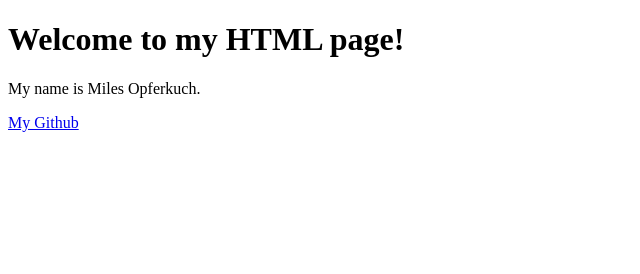
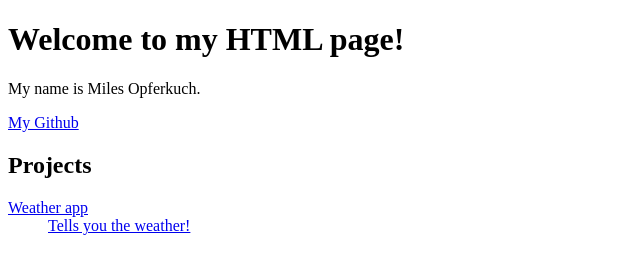
Before and after one commit to MilesOpferkuch/website, a plain HTML site: page index.html in a window 1280 px wide. Shown: the whole page, without its empty margins (0-640 px from the left). Drawn offline with Linux system fonts and the light colour scheme.

Commit message:
Update index.html

```diff
--- a/index.html
+++ b/index.html
@@ -8,5 +8,10 @@
     <h1>Welcome to my HTML page!</h1>
     <p>My name is Miles Opferkuch.</p>
     <a href="https://github.com/milesopferkuch">My Github</a>
+    <h2>Projects</h2>
+    <dl>
+      <dt><a href="www.github.com/orebit">Weather app</dt>
+        <dd>Tells you the weather!</dd>
+    </dl>
   </body>
 </html>
```
